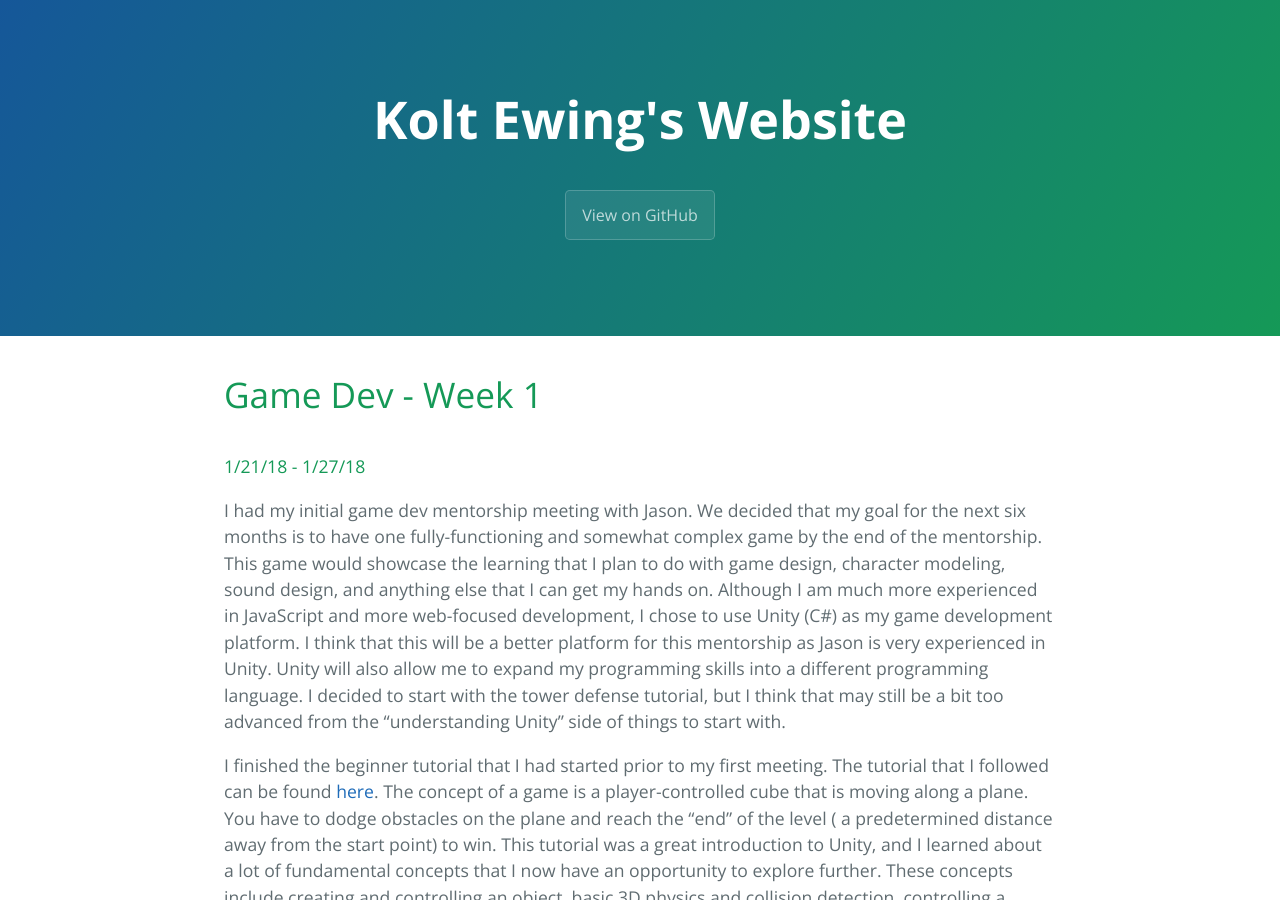
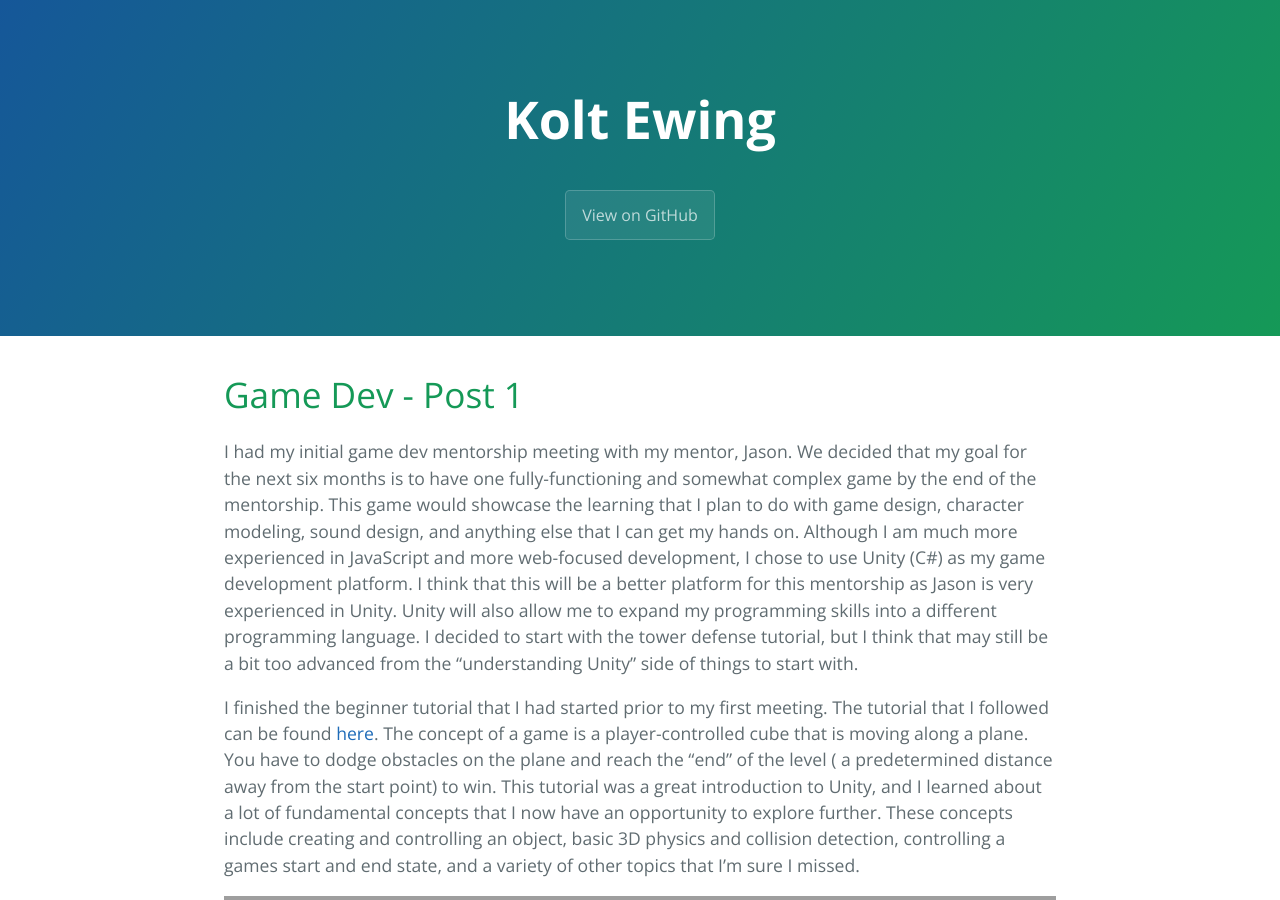
Before and after one commit to koltclassic/koltclassic.github.io, a Jekyll site: the page built from _posts/2018-01-27-game-dev-post-1.md, in a window 1280 px wide and 900 px high. Built offline with Jekyll 4.4.1, drawn with Linux system fonts in a browser that asks for light colours; some of the changed text lies outside the part shown; grey boxes are pictures that could not be loaded.

Commit message:
add second blog post, update general site wording

```diff
--- a/_config.yml
+++ b/_config.yml
@@ -1,5 +1,5 @@
 # Setup
-title:        Kolt Ewing's Website
+title:        Kolt Ewing
 baseurl:      ""
 paginate:     1
 locale:       "en"
--- a/_posts/2018-01-27-game-dev-week-1.md
+++ b/_posts/2018-01-27-game-dev-post-1.md
@@ -1,13 +1,13 @@
 ---
 layout: default
-title:  "Game Dev - Week 1"
+title:  "Game Dev - Post 1"
 date:   2018-01-28 12:00:00
 categories: gamedev
 ---
 
-# Game Dev - Week 1
-####  1/21/18 - 1/27/18
-I had my initial game dev mentorship meeting with Jason. We decided that my goal for the next six months is to have one fully-functioning and somewhat complex game by the end of the mentorship. This game would showcase the learning that I plan to do with game design, character modeling, sound design, and anything else that I can get my hands on. Although I am much more experienced in JavaScript and more web-focused development, I chose to use Unity (C#) as my game development platform. I think that this will be a better platform for this mentorship as Jason is very experienced in Unity. Unity will also allow me to expand my programming skills into a different programming language. I decided to start with the tower defense tutorial, but I think that may still be a bit too advanced from the "understanding Unity" side of things to start with.
+# Game Dev - Post 1
+
+I had my initial game dev mentorship meeting with my mentor, Jason. We decided that my goal for the next six months is to have one fully-functioning and somewhat complex game by the end of the mentorship. This game would showcase the learning that I plan to do with game design, character modeling, sound design, and anything else that I can get my hands on. Although I am much more experienced in JavaScript and more web-focused development, I chose to use Unity (C#) as my game development platform. I think that this will be a better platform for this mentorship as Jason is very experienced in Unity. Unity will also allow me to expand my programming skills into a different programming language. I decided to start with the tower defense tutorial, but I think that may still be a bit too advanced from the "understanding Unity" side of things to start with.
 
 I finished the beginner tutorial that I had started prior to my first meeting. The tutorial that I followed can be found [here](https://www.youtube.com/watch?v=j48LtUkZRjU&list=PLPV2KyIb3jR5QFsefuO2RlAgWEz6EvVi6). The concept of a game is a player-controlled cube that is moving along a plane. You have to dodge obstacles on the plane and reach the "end" of the level ( a predetermined distance away from the start point) to win. This tutorial was a great introduction to Unity, and I learned about a lot of fundamental concepts that I now have an opportunity to explore further. These concepts include creating and controlling an object, basic 3D physics and collision detection, controlling a games start and end state, and a variety of other topics that I'm sure I missed.
 <iframe width="100%" height="315" src="../../../../../assets/RunningCubed.mp4" frameborder="0" allowfullscreen></iframe>
@@ -15,9 +15,10 @@ I finished the beginner tutorial that I had started prior to my first meeting. T
 Animation is an interesting aspect to Unity that I hadn't even considered prior to making this game. Creating a "start" and "end" screen, as well as transitional screens for levels was a fun process to learn about, and the animation that you can add to them was quite interesting. I thought it was cool that you could just drag and drop fonts into Unity and have them available for your text displays. The scripting involved in most aspects of creating a game is still taking some getting used to. Declaring variables in your scripts, and then assigning those variables to different assets in your project is something that I have a hard time remembering to do.
 
 I am hoping to improve upon this game to study the concepts that I've learned more, as well as to make the game "my own" a bit. Some of the current ideas that I have include:
- - experimenting with different shapes for obstacles, including "ramps" to vault over square obstacles.
- - giving the player the ability to "hop" using the spacebar
- - changing the game to a more infinite style, where your final score is the distance that you achieve
- - adding areas that could serve as speed boosters or speed reducers
+
+- experimenting with different shapes for obstacles, including "ramps" to vault over square obstacles.
+- giving the player the ability to "hop" using the spacebar
+- changing the game to a more infinite style, where your final score is the distance that you achieve
+- adding areas that could serve as speed boosters or speed reducers
 
 This first game has been a great experience and I'm excited to try out other themes!
```
Also changed, not shown: _posts/2018-02-08-game-dev-post-2.md (added, +18 -0 lines), 5 other files.
